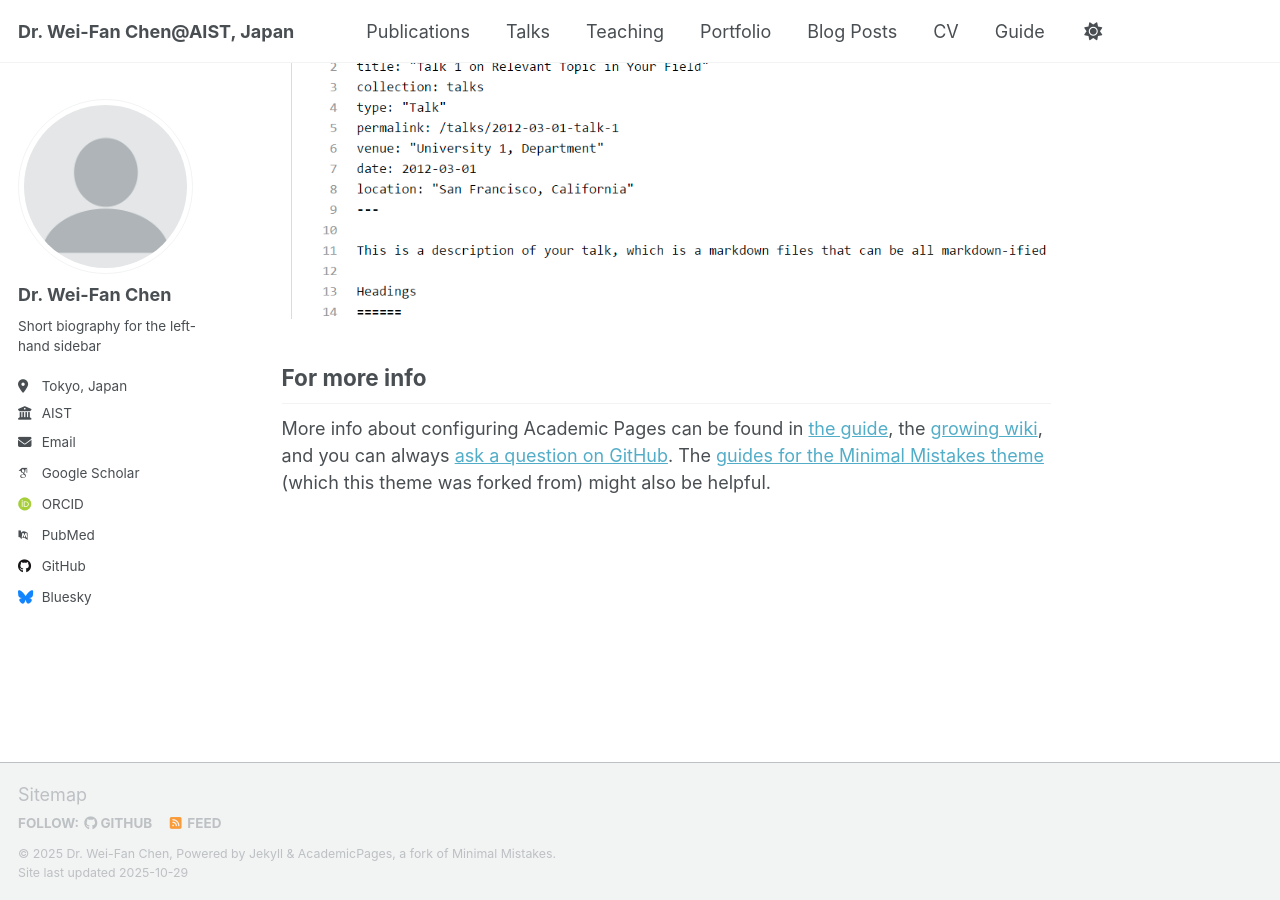
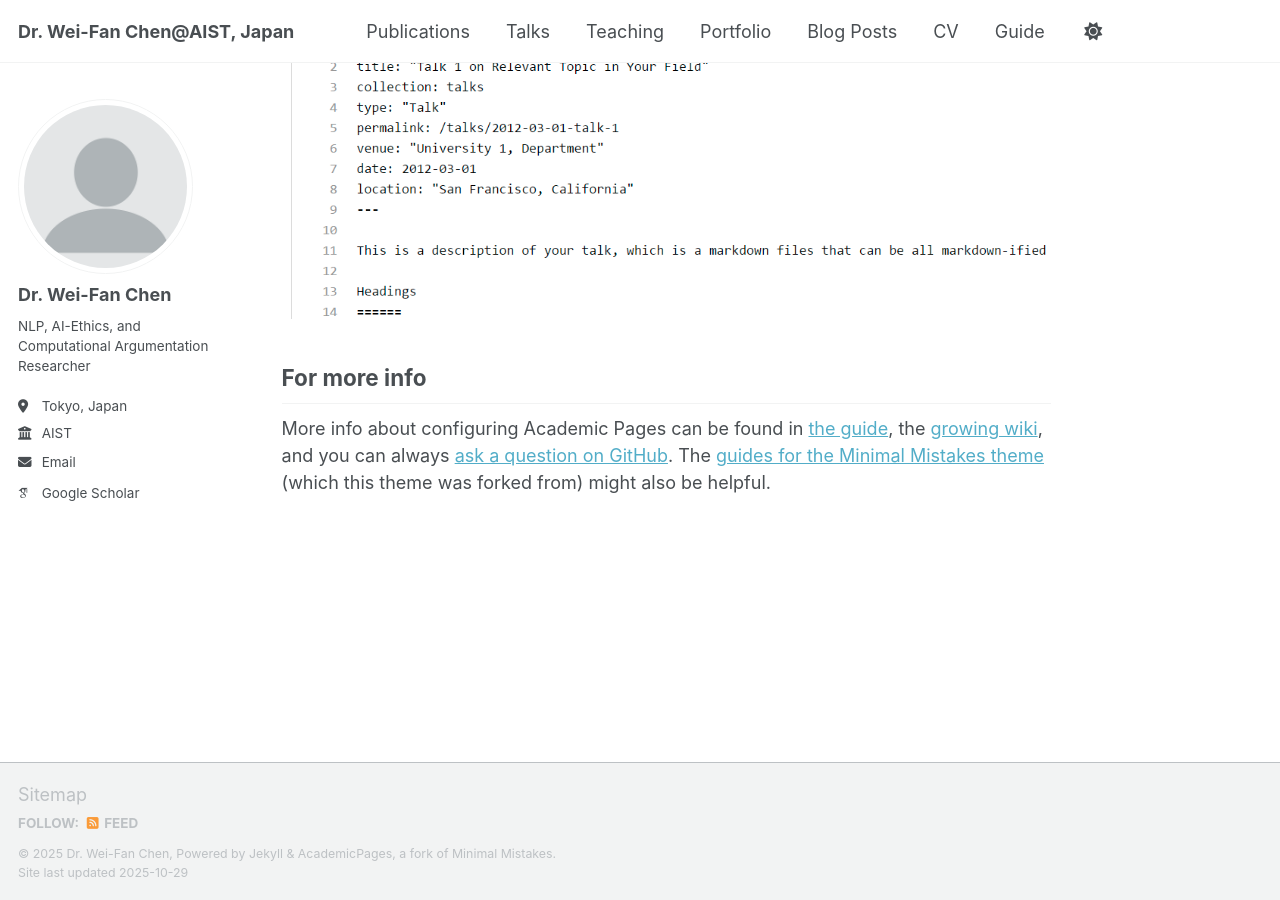
Before and after one commit to aist-cwf/aist-cwf.github.io, a Jekyll site: the page built from _pages/about.md, in a window 1280 px wide and 900 px high, scrolled down 2880 px. Built offline with Jekyll 4.4.1, drawn with Linux system fonts in a browser that asks for light colours; some web fonts are replaced; a script that is not in the unit is left out; part of the change alters nothing that is shown.

Commit message:
Update _config.yml

```diff
--- a/_config.yml
+++ b/_config.yml
@@ -12,11 +12,11 @@ site_theme               : "default" # Currently available options are "default"
 title                    : "Dr. Wei-Fan Chen@AIST, Japan"
 title_separator          : "-"
 name                     : &name "Dr. Wei-Fan Chen"
-description              : &description "Your Name's academic portfolio"   # Update this with a general description of your site, this is the default if not overridden by a page
-url                      : https://academicpages.github.io # The base hostname & protocol for your site e.g. "https://[your GitHub username].github.io",
+description              : &description "Dr. Wei-Fan Chen's academic portfolio"   # Update this with a general description of your site, this is the default if not overridden by a page
+url                      : https://aist-cwf.github.io # The base hostname & protocol for your site e.g. "https://[your GitHub username].github.io",
                                                            # or if you already have some other page hosted on Github then use "https://[your GitHub username].github.io/[Your Repo Name]"
 baseurl                  : "" # the subpath of your site, e.g. "/blog"
-repository               : "academicpages/academicpages.github.io"
+repository               : "aist-cwf/aist-cwf.github.io"
 
 # Site Author - The following control what appear as part of the author content on the side bar.
 #               If a field is blank the icon and link will not appear, otherwise it will be shown.
@@ -26,7 +26,7 @@ author:
   avatar           : "profile.png"
   name             : "Dr. Wei-Fan Chen"
   pronouns         : # example: "she/her"
-  bio              : "Short biography for the left-hand sidebar"
+  bio              : "NLP, AI-Ethics, and Computational Argumentation Researcher"
   location         : "Tokyo, Japan"
   employer         : "AIST"
   uri              : # URL
@@ -34,50 +34,50 @@ author:
 
   # Academic websites
   academia         : # URL
-  arxiv            : # URL - Update with the correct link to your profile
-  googlescholar    : "https://scholar.google.com/citations?user=PS_CX0AAAAAJ"
-  inspire-hep      : # URL
-  impactstory      : # URL
-  orcid            : "https://orcid.org/yourorcidurl"
-  semantic         : # URL
-  pubmed           : "https://www.ncbi.nlm.nih.gov/pubmed/?term=john+snow"
-  researchgate     : # URL
-  scopus           : # URL
+  #arxiv            : # URL - Update with the correct link to your profile
+  googlescholar    : "https://scholar.google.com/citations?user=uLte2jsAAAAJ"
+  #inspire-hep      : # URL
+  #impactstory      : # URL
+  #orcid            : "https://orcid.org/yourorcidurl"
+  #semantic         : # URL
+  #pubmed           : "https://www.ncbi.nlm.nih.gov/pubmed/?term=john+snow"
+  #researchgate     : # URL
+  #scopus           : # URL
 
   # Repositories and software development
-  bitbucket        : # Username - Update with your username on the site
-  codepen          : # Username
-  dribbble         : # Username
-  github           : "academicpages"
-  kaggle           : # Username
-  stackoverflow    : # User number or user number and name (i.e., use "1" or "1/jeff-atwood")
+  #bitbucket        : # Username - Update with your username on the site
+  #codepen          : # Username
+  #dribbble         : # Username
+  #github           : "academicpages"
+  #kaggle           : # Username
+  #stackoverflow    : # User number or user number and name (i.e., use "1" or "1/jeff-atwood")
 
   # Social media
-  artstation       : # Username
-  bluesky          : "bsky.app" # Replace this with you Bluesky username
-  facebook         : # Username
-  flickr           : # Username
-  foursquare       : # Username
-  goodreads        : # Username
-  google_plus      : # Username
-  keybase          : # Username
-  instagram        : # Username
-  lastfm           : # Username
-  linkedin         : # Username
-  mastodon         : # URL
-  medium           : # URL
-  pinterest        : # Username
-  soundcloud       : # Username
-  steam            : # Username
-  telegram         : # URL
-  tumblr           : # Username
-  twitter          : # Username for X / Twitter
-  vine             : # Username
-  weibo            : # Username
-  wikipedia        : # Username
-  xing             : # Username
-  youtube          : # Username
-  zhihu            : # Username
+  #artstation       : # Username
+  #bluesky          : "bsky.app" # Replace this with you Bluesky username
+  #facebook         : # Username
+  #flickr           : # Username
+  #foursquare       : # Username
+  #goodreads        : # Username
+  #google_plus      : # Username
+  #keybase          : # Username
+  #instagram        : # Username
+  #lastfm           : # Username
+  #linkedin         : # Username
+  #mastodon         : # URL
+  #medium           : # URL
+  #pinterest        : # Username
+  #soundcloud       : # Username
+  #steam            : # Username
+  #telegram         : # URL
+  #tumblr           : # Username
+  #twitter          : # Username for X / Twitter
+  #vine             : # Username
+  #weibo            : # Username
+  #wikipedia        : # Username
+  #xing             : # Username
+  #youtube          : # Username
+  #zhihu            : # Username
 
 # Publication Category - The following the list of publication categories and their headings
 publication_category:
```
